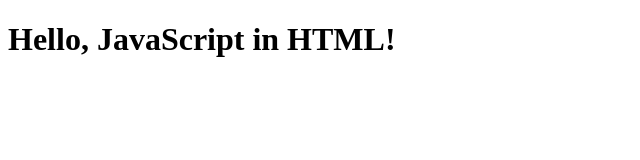
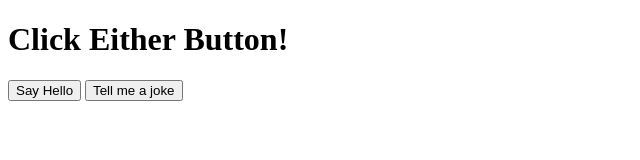
Before and after one commit to 251027-Java/WebDevChallengesGilS, a plain HTML site: page Intro_to_JavaScript/index.html in a window 1280 px wide. Shown: the whole page, without its empty margins (0-640 px from the left). Drawn offline with Linux system fonts and the light colour scheme.

Commit message:
task 5 done

```diff
--- a/Intro_to_JavaScript/index.html
+++ b/Intro_to_JavaScript/index.html
@@ -1,14 +1,26 @@
 <!DOCTYPE html>
 <html>
   <head>
-    <title>My First JS Page</title>
+    <title>JS Button Example</title>
   </head>
   <body>
-    <h1>Hello, JavaScript in HTML!</h1>
+    <h1>Click Either Button!</h1>
+
+    <button onclick="sayHello()">Say Hello</button>
+
     <script>
-      console.log("This code runs from inside the web page!");
-      let message = "Welcome to JavaScript!";
-      console.log(message);
+      function sayHello() {
+        alert("Hello from JavaScript!");
+      }
+    </script>
+
+    <button onclick="joke()">Tell me a joke</button>
+
+    <script>
+      function joke() {
+        alert("No");
+      }
+
     </script>
   </body>
 </html>
```
